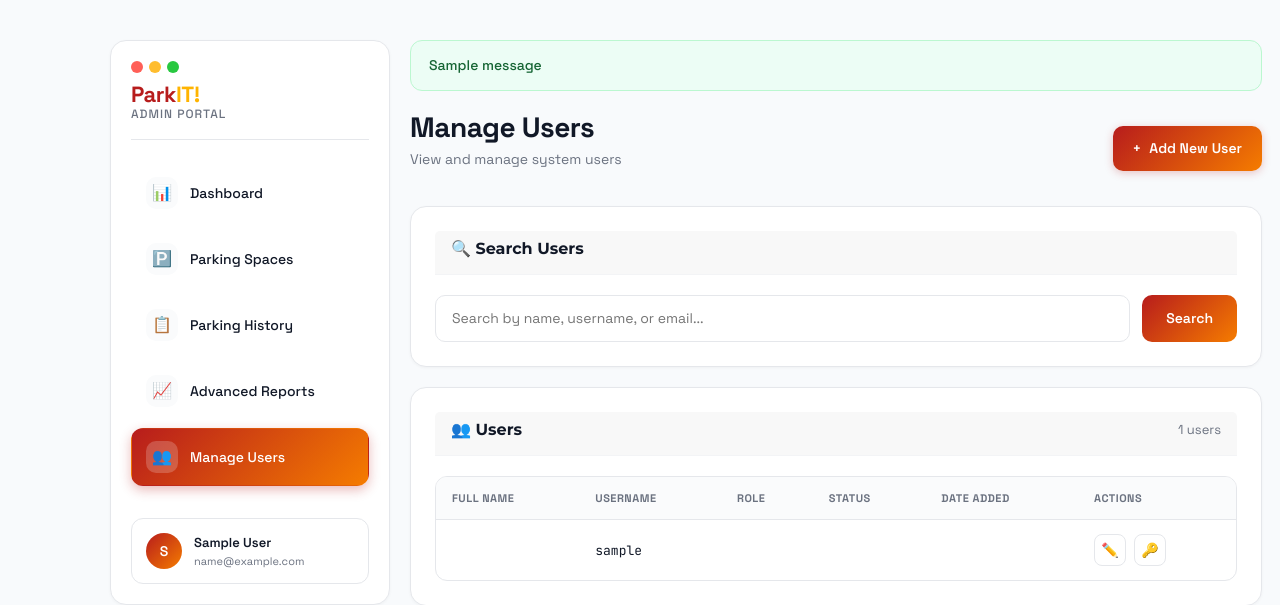
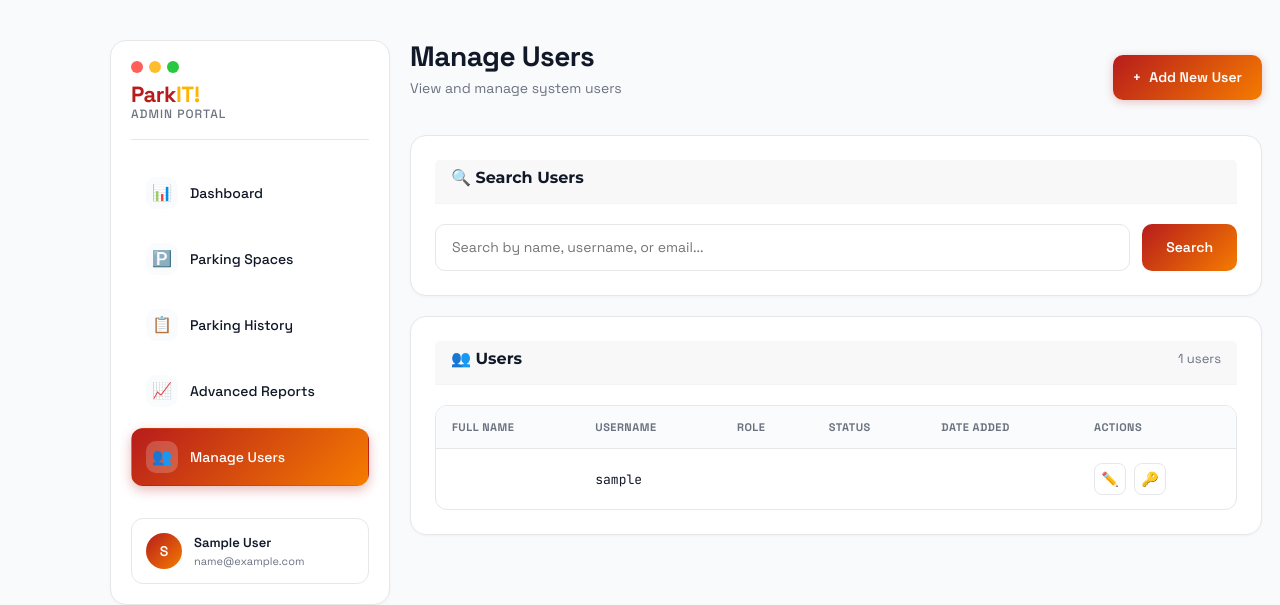
Before and after one commit to Kitanoed/Park_IT, a Django app: template templates/manage_users.html in a window 1280 px wide. Shown: the top 605 px of the page. Run offline with Django 5.2, Linux system fonts and the light colour scheme; tables that the repository leaves empty hold one stand-in row (values such as "Sample post"); the template is opened without the code that fills it: values that come from a table or form of the project are taken from there, most other values are stand-ins (such as "Sample title", 1, 10 or a date in 2020); one stand-in notice (Sample message) is shown; parts of the project's set-up code (start-up, migrations or seed data) failed here and were passed over.

Commit message:
fix: removed alert messages showing up on Manage Users page

```diff
--- a/templates/manage_users.html
+++ b/templates/manage_users.html
@@ -644,14 +644,6 @@
 
     <!-- Main Content -->
     <main class="main">
-      {% if messages %}
-      <div class="alert-stack">
-        {% for message in messages %}
-          <div class="alert-msg {{ message.tags }}">{{ message }}</div>
-        {% endfor %}
-      </div>
-      {% endif %}
-
       <!-- Page Header -->
       <div class="page-header">
         <div>
```
Also changed, not shown: db.sqlite3.
